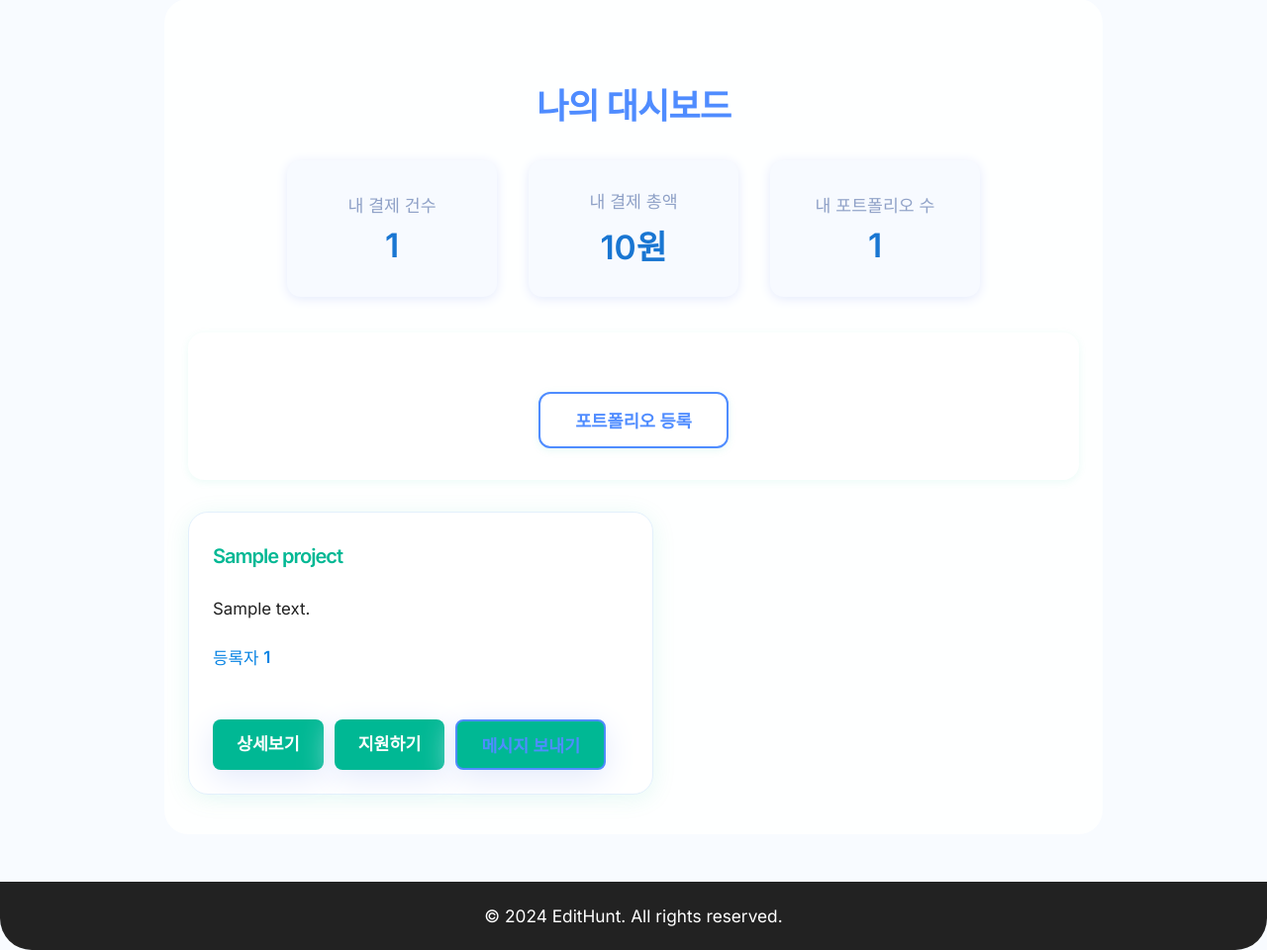
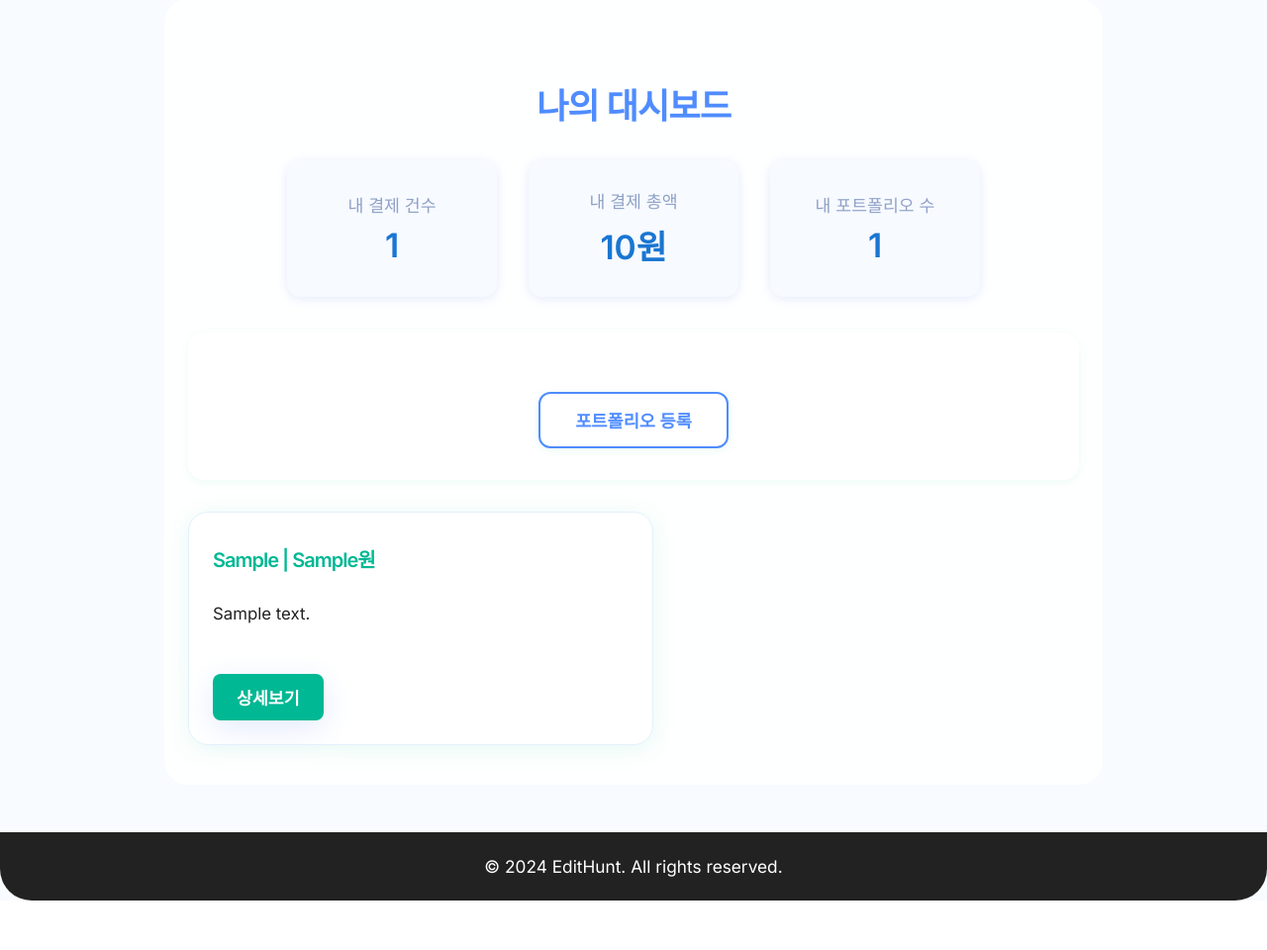
Before and after one commit to edithunt1/edithunt, a Flask app: template templates/dashboard.html in a window 1280 px wide. Shown: the part 123-1083 px from the top of the page at 99% size. After the commit the page ends 1033 px from the top, so only its background shows below. Run offline with Flask 3, Linux system fonts and the light colour scheme; tables that the repository leaves empty hold one stand-in row (values such as "Sample post"); the template is opened without the code that fills it: values that come from a table or form of the project are taken from there, most other values are stand-ins (such as "Sample title", 1, 10 or a date in 2020); some libraries are stand-ins or nearby versions.

Commit message:
Add files via upload

```diff
--- a/Edithunt.py
+++ b/Edithunt.py
@@ -168,12 +168,11 @@ def logout():
 @login_required
 def dashboard():
     payments = Payment.query.filter_by(user_id=current_user.id).order_by(Payment.timestamp.desc()).all()
-    my_portfolio = Portfolio.query.filter_by(freelancer_id=current_user.id).first()
-    # 내 통계 데이터
+    my_portfolios = Portfolio.query.filter_by(freelancer_id=current_user.id).all()
     my_payments_count = len(payments)
     my_payments_total = sum([p.amount for p in payments])
-    my_portfolio_count = Portfolio.query.filter_by(freelancer_id=current_user.id).count()
-    return render_template('dashboard.html', payments=payments, my_portfolio=my_portfolio,
+    my_portfolio_count = len(my_portfolios)
+    return render_template('dashboard.html', payments=payments, my_portfolios=my_portfolios,
         my_payments_count=my_payments_count, my_payments_total=my_payments_total, my_portfolio_count=my_portfolio_count)
 
 @app.route('/messages')
--- a/templates/dashboard.html
+++ b/templates/dashboard.html
@@ -30,25 +30,18 @@
     </div>
 </div>
 <div class="dashboard-container">
-    {% if projects %}
-        {% for project in projects %}
+    {% if my_portfolios %}
+        {% for portfolio in my_portfolios %}
         <div class="main-card project-card">
-            <div class="card-title">{{ project.title }}</div>
-            <div class="card-desc">{{ project.description[:60] }}{% if project.description|length > 60 %}...{% endif %}</div>
-            <div class="card-info">
-                <span>등록자 <b>{{ project.client_id }}</b></span>
-            </div>
+            <div class="card-title">{{ portfolio.category }} | {{ portfolio.price }}원</div>
+            <div class="card-desc">{{ portfolio.content[:60] }}{% if portfolio.content|length > 60 %}...{% endif %}</div>
             <div class="card-actions">
-                <a href="{{ url_for('project_detail', project_id=project.id) }}" class="card-btn">상세보기</a>
-                <a href="{{ url_for('apply_project', project_id=project.id) }}" class="card-btn cta-btn-outline">지원하기</a>
-                {% if project.client_id != current_user.id %}
-                <a href="{{ url_for('messages_detail', user_id=project.client_id) }}" class="card-btn cta-btn-outline" style="color:#4f8cff;border:2px solid #4f8cff;">메시지 보내기</a>
-                {% endif %}
+                <a href="{{ url_for('portfolio_detail', portfolio_id=portfolio.id) }}" class="card-btn">상세보기</a>
             </div>
         </div>
         {% endfor %}
     {% else %}
-        <div style="grid-column:1/-1;text-align:center;color:#888;font-size:1.1rem;">등록된 프로젝트가 없습니다.</div>
+        <div style="grid-column:1/-1;text-align:center;color:#888;font-size:1.1rem;">등록된 포트폴리오가 없습니다.</div>
     {% endif %}
 </div>
 {% endblock %}
```
